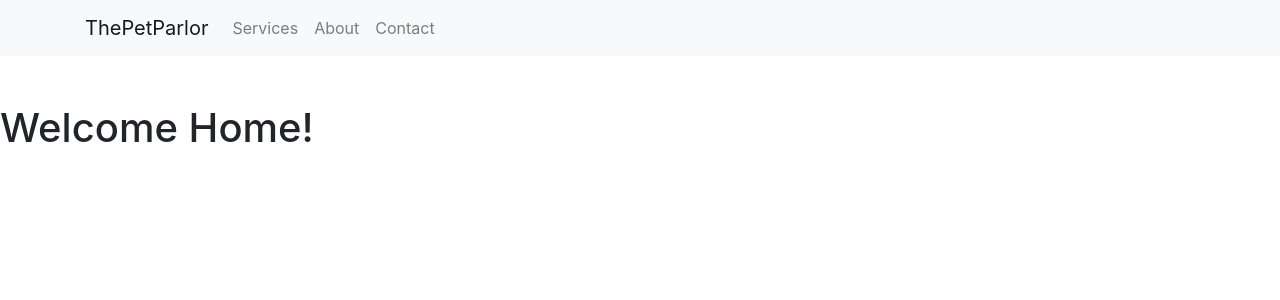
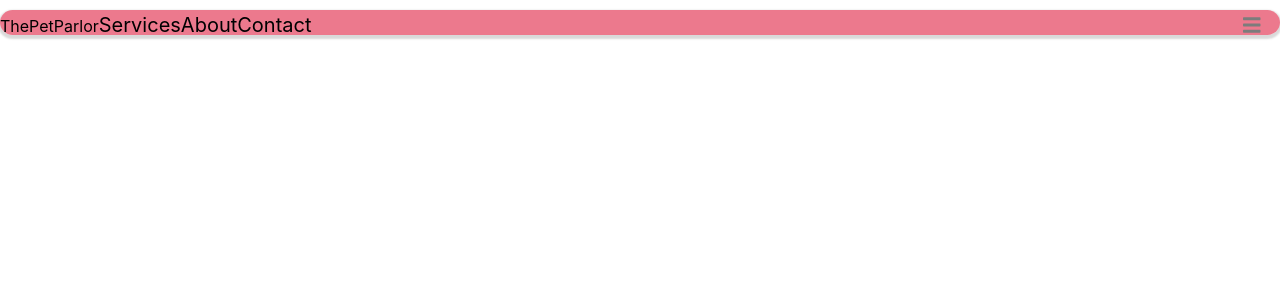
Before and after one commit to AllainPurrnal/ThePetParlor, a React (Create React App) app in the folder client/: page / in a window 1280 px wide. Shown: the top 300 px of the page. Built offline with nearby package versions, Linux system fonts and the light colour scheme.

Commit message:
Desktop handoff

```diff
--- a/client/src/App.js
+++ b/client/src/App.js
@@ -4,7 +4,7 @@ import 'bootstrap/dist/css/bootstrap.min.css';
 // import logo from './logo.svg';
 
 // Site Componnents
-import Navbar from './components/AppNavbar';
+import Navbar from './components/Navbar';
 
 // Site Pages
 import Home from './components/pages/Home';
@@ -19,7 +19,7 @@ function App() {
     <div className="App">
       <Navbar />
       <Router>
-        <Route exact path="/" component={Home} />
+        {/* <Route exact path="/" component={Home} /> */}
         <Route path="/Services" component={Services} />
         <Route path="/About" component={About} />
         <Route path="/Contact" component={Contact} />
--- a/client/src/components/AppNavbar/index.js
+++ /dev/null
@@ -1,39 +0,0 @@
-import React, { useState } from 'react';
-import { Collapse, Navbar, NavbarToggler, NavbarBrand, Nav, NavItem, NavLink, Container } from 'reactstrap'
-
-import './index.css';
-
-const AppNavbar = (props) => {
-  const [isOpen, setIsOpen] = useState(false);
-
-  const toggle = () => setIsOpen(!isOpen);
-
-    return (
-      <div>
-        <Navbar color='light' light expand='sm' className='sticky-top mb-5'>
-          <Container>
-            <NavbarBrand href="/">ThePetParlor</NavbarBrand>
-            <NavbarToggler onClick={toggle} />
-            <Collapse isOpen={isOpen} navbar>
-              <Nav navbar>
-                <NavItem>
-                  <NavLink href="/Services">Services</NavLink>
-                </NavItem>
-
-                <NavItem>
-                  <NavLink href="/About">About</NavLink>
-                </NavItem>
-
-                <NavItem>
-                  <NavLink href="/Contact">Contact</NavLink>
-                </NavItem>
-              </Nav>
-            </Collapse>
-          </Container>
-        </Navbar>
-      </div>
-    )
-
-}
-
-export default AppNavbar;
--- /dev/null
+++ b/client/src/components/Navbar/index.css
@@ -0,0 +1,47 @@
+nav {
+  /* display: flexbox; */
+  background-color: rgba(232, 88, 113, .8);
+
+  align-content: center;
+
+  /* max-width: 75%; */
+  height: 25px;
+
+  margin-top: 10px;
+  margin-bottom: 10px;
+  border-radius: 50px;
+  box-shadow: 0px 2px 2px 2px rgba(0, 0, 0, .15);
+}
+
+nav #logo {
+  /* display: inline-block; */
+  color: #000000;
+}
+
+#navlink {
+  color: #000000;
+  font-size: 20px;
+  list-style: none;
+
+  margin: 15px auto;
+}
+
+#navlink a {
+  color: inherit;
+  text-decoration: none;
+}
+
+#navlink a:hover {
+  text-decoration: none;
+  color: inherit;
+  opacity: .6;
+}
+
+nav #toggle {
+  position: absolute;
+  top: 10px;
+  right: 20px;
+  /* cursor: pointer;  */
+  color: rgb(124, 124, 124);
+  font-size: 20px;
+}
--- /dev/null
+++ b/client/src/components/Navbar/index.js
@@ -0,0 +1,23 @@
+import React from 'react';
+import { FontAwesomeIcon } from '@fortawesome/react-fontawesome';
+import { faBars } from '@fortawesome/free-solid-svg-icons';
+
+import './index.css'
+
+const Navbar = () => {
+
+  return (
+    <nav>
+      <a href='/' id='logo'>ThePetParlor</a>
+      <a href='/Services' id='navlink'>Services</a>
+      <a href='/About' id='navlink'>About</a>
+      <a href='/Contact' id='navlink'>Contact</a>
+
+      <span id='toggle'>
+        <FontAwesomeIcon icon={faBars} />
+      </span>
+    </nav>
+  )
+}
+
+export default Navbar
--- a/client/src/components/pages/Home/index.js
+++ b/client/src/components/pages/Home/index.js
@@ -1,9 +1,14 @@
-import React from 'react';
+import React, { useState } from 'react';
 
-const Home = () => {
+// Site Components
+// import MyCarousel from '../../MyCarousel';
+
+const Home = (props) => {
 
   return (
+  <div>
     <h1>Welcome Home!</h1>
+  </div>
   );
 }
 
--- a/package.json
+++ b/package.json
@@ -21,6 +21,10 @@
   },
   "homepage": "https://github.com/AllainPurrnal/ThePetParlor#readme",
   "dependencies": {
+    "@fortawesome/fontawesome-free": "^5.13.0",
+    "@fortawesome/fontawesome-svg-core": "^1.2.28",
+    "@fortawesome/free-solid-svg-icons": "^5.13.0",
+    "@fortawesome/react-fontawesome": "^0.1.9",
     "body-parser": "^1.19.0",
     "concurrently": "^5.2.0",
     "express": "^4.17.1",
```
Also changed, not shown: client/src/components/AppNavbar/index.css (deleted), 1 other file (tests, documents, lock files or other folders).
